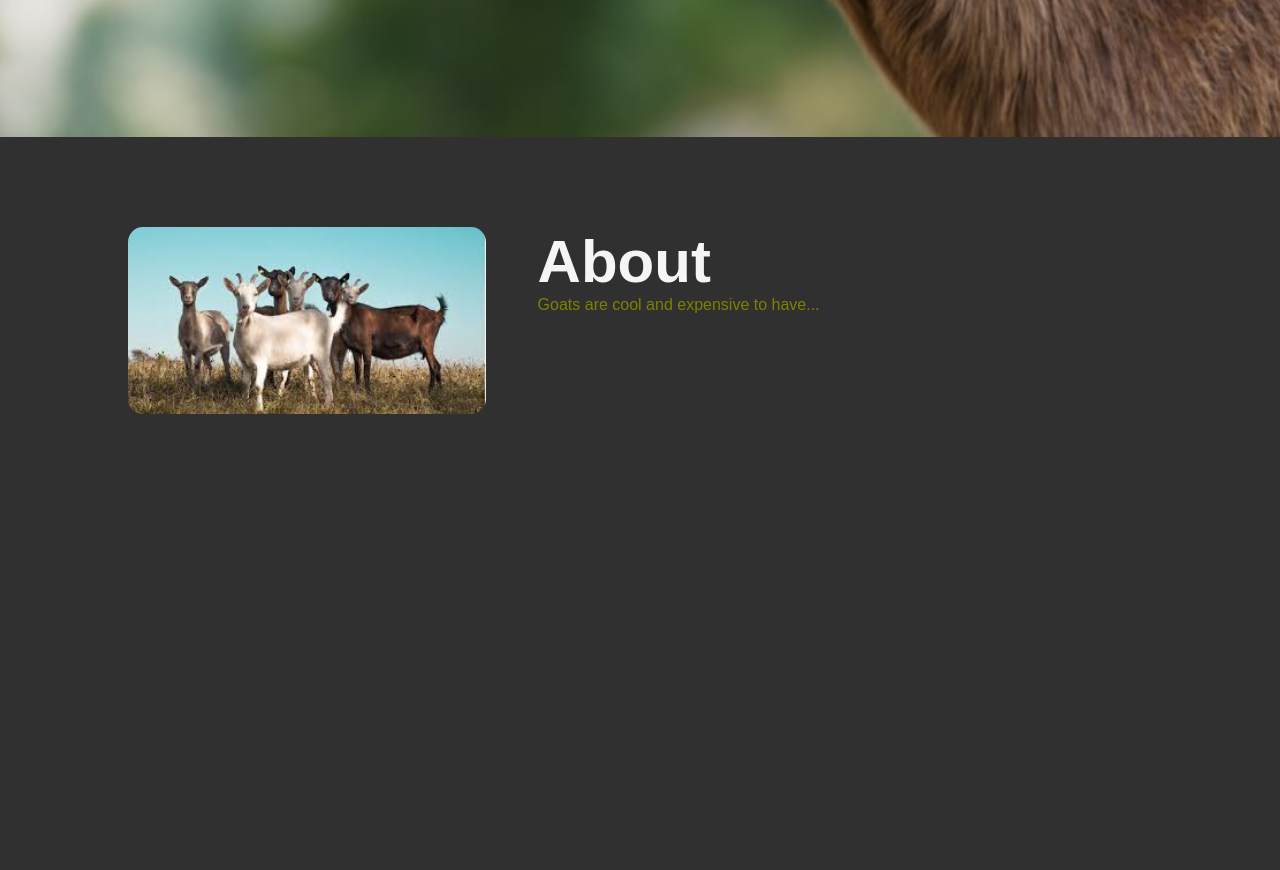
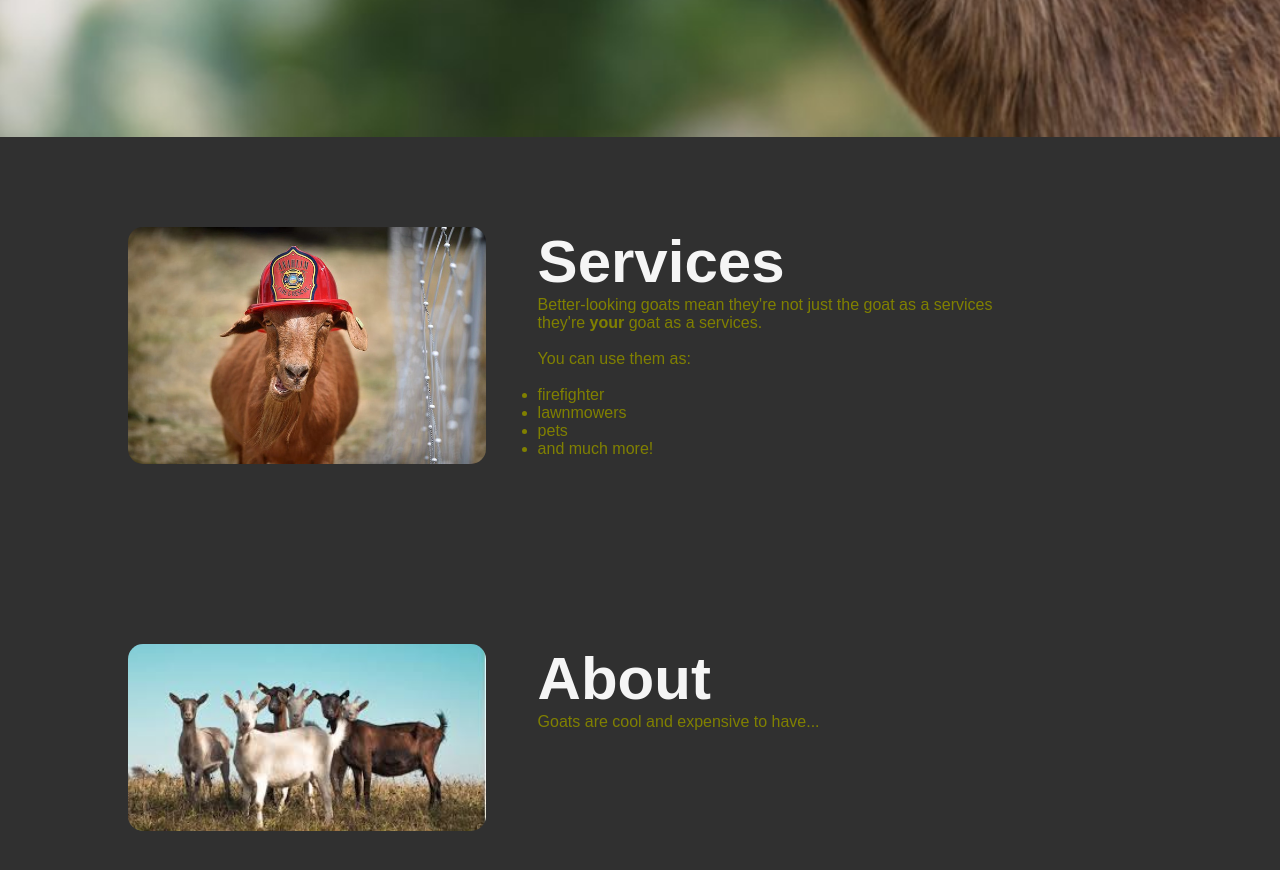
Before and after one commit to lucaslan/goatasaservice, a plain HTML site: page index.html in a window 1280 px wide. Shown: the part 700-1570 px from the top of the page. Before the commit the page ends 1204 px from the top, so only its background shows below. Drawn offline with Linux system fonts and the light colour scheme.

Commit message:
Add services section

```diff
--- a/index.html
+++ b/index.html
@@ -14,13 +14,33 @@
                     <img src="images/logo2.png" class="logo">
                     <ul>
                         <li><a href="#">Home</a></li>
+                        <li><a href="#services">Services</a></li>
                         <li><a href="#about">About</a></li>
-                        <li><a href="#">Services</a></li>
                     </ul>
                 </nav>
                 <div class="header-text">
                     <p>Welcome to goat as a service!</p>
                     <h1>Better-looking goats!</h1>
+                </div>
+            </div>
+        </div>
+        <!-- services -->
+        <div id="services">
+            <div class="container">
+                <div class="row">
+                    <div class="column-1"><img src="images/firefighter.jpeg"></div>
+                    <div class="column-2">
+                        <h1 class="sub-title">Services</h1>
+                        <p>Better-looking goats mean they're not just the goat as a services <br> they're <b>your</b> goat as a services. </p><br>
+                        <p>You can use them as:</p><br>
+                            <ul>
+                                <li>firefighter</li>
+                                <li>lawnmowers</li>
+                                <li>pets</li>
+                                <li>and much more!</li>
+                            </ul>
+                        </p>
+                    </div>
                 </div>
             </div>
         </div>
--- a/style.css
+++ b/style.css
@@ -90,3 +90,18 @@ nav ul li a:hover::after{
 html{
     scroll-behavior: smooth;
 }
+/* serices */
+#services{
+    padding: 80px 0;
+    color: olive;
+}
+.services-column-2{
+    flex-basis: 35%;
+}
+.services-column-2 img{
+    width: 100%;
+    border-radius: 15px;
+}
+.services-column-1{
+    flex-basis: 60%;
+}
```
Also changed, not shown: images/firefighter.jpeg (added).
